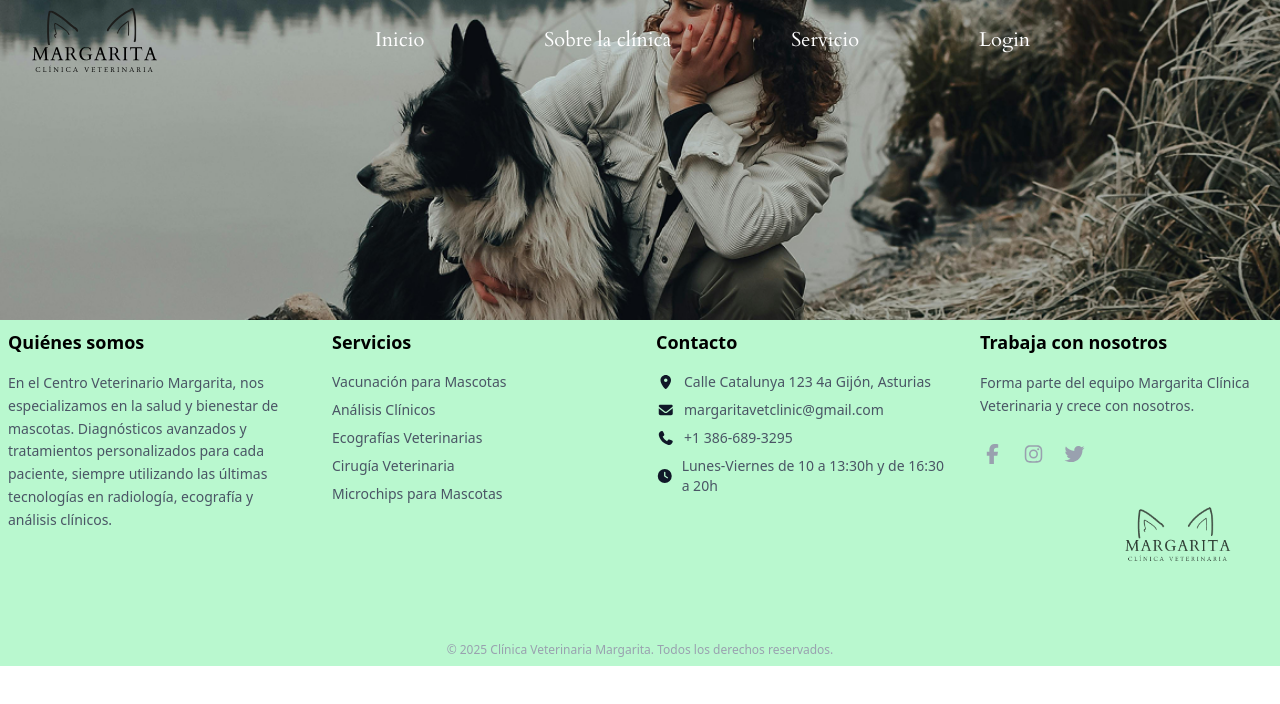
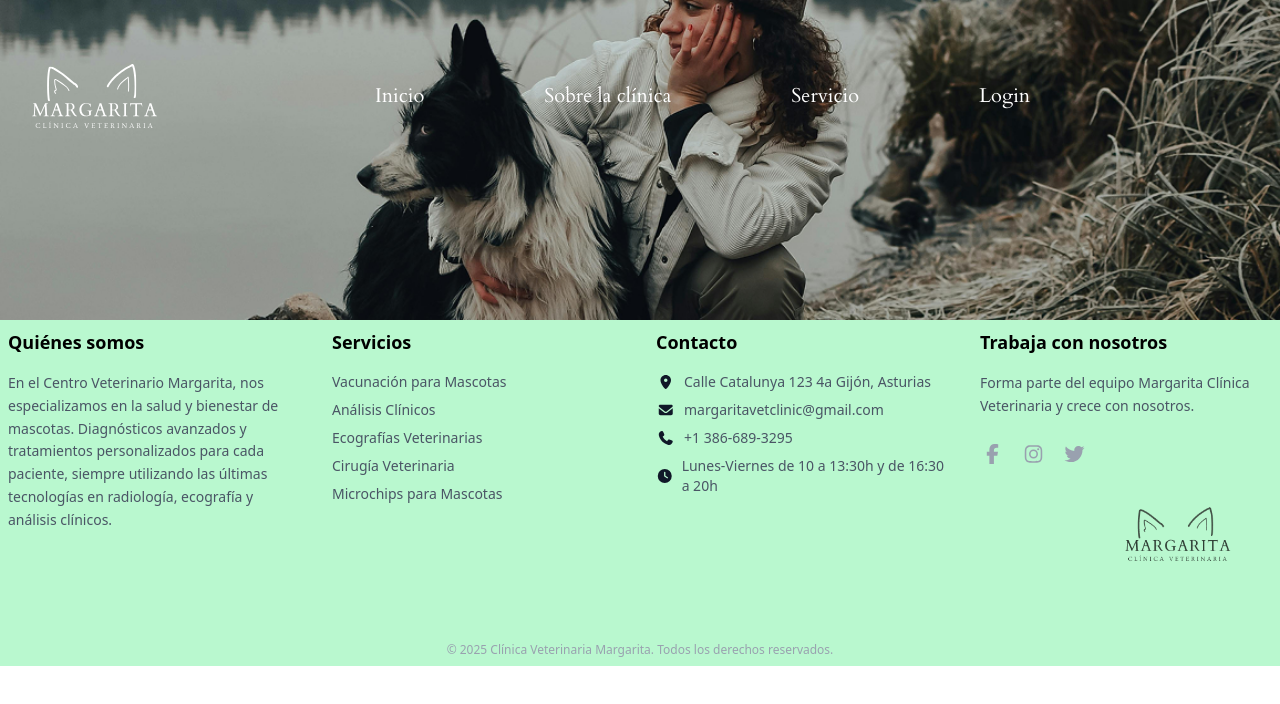
Before and after one commit to group-12-p4da-F5/veterinary-clinic-frontend, a React (Vite) app: page / in a window 1280 px wide. Shown: the top 704 px of the page. Built offline with nearby package versions, Linux system fonts and the light colour scheme; a web font is replaced by a local one.

Commit message:
fix: logo and nav changed for best usability

```diff
--- a/src/shared/components/Header.jsx
+++ b/src/shared/components/Header.jsx
@@ -11,16 +11,16 @@ const Header = () => {
       className="relative font-cardo bg-cover bg-center h-56 md:h-80"
       style={{ backgroundImage: `url(${imgHeader})` }}
     >
-      <div className="bg-opacity-40 absolute inset-0 z-10"></div>
+      <div className=" bg-opacity-40 absolute inset-0 z-10"></div>
 
       <div className="relative z-20 mx-auto max-w-screen-xl px-4 sm:px-6 lg:px-8">
-        <div className="flex items-center justify-between h-20">
+        <div className="flex items-center justify-between h-20 sm:h-20 lg:h-full lg:pt-16">
 
           {/* Logo */}
           <div className="flex items-center " >
             <Link to="/">
               <span className="sr-only">Home</span>
-              <img src={Logo} alt="Logo" className="h-16 w-auto" />
+              <img src={Logo} alt="Logo" className="h-16 w-auto invert brightness-0 transition-all ease-in-out duration-150 hover: hover:invert-0" />
             </Link>
           </div>
 
```
